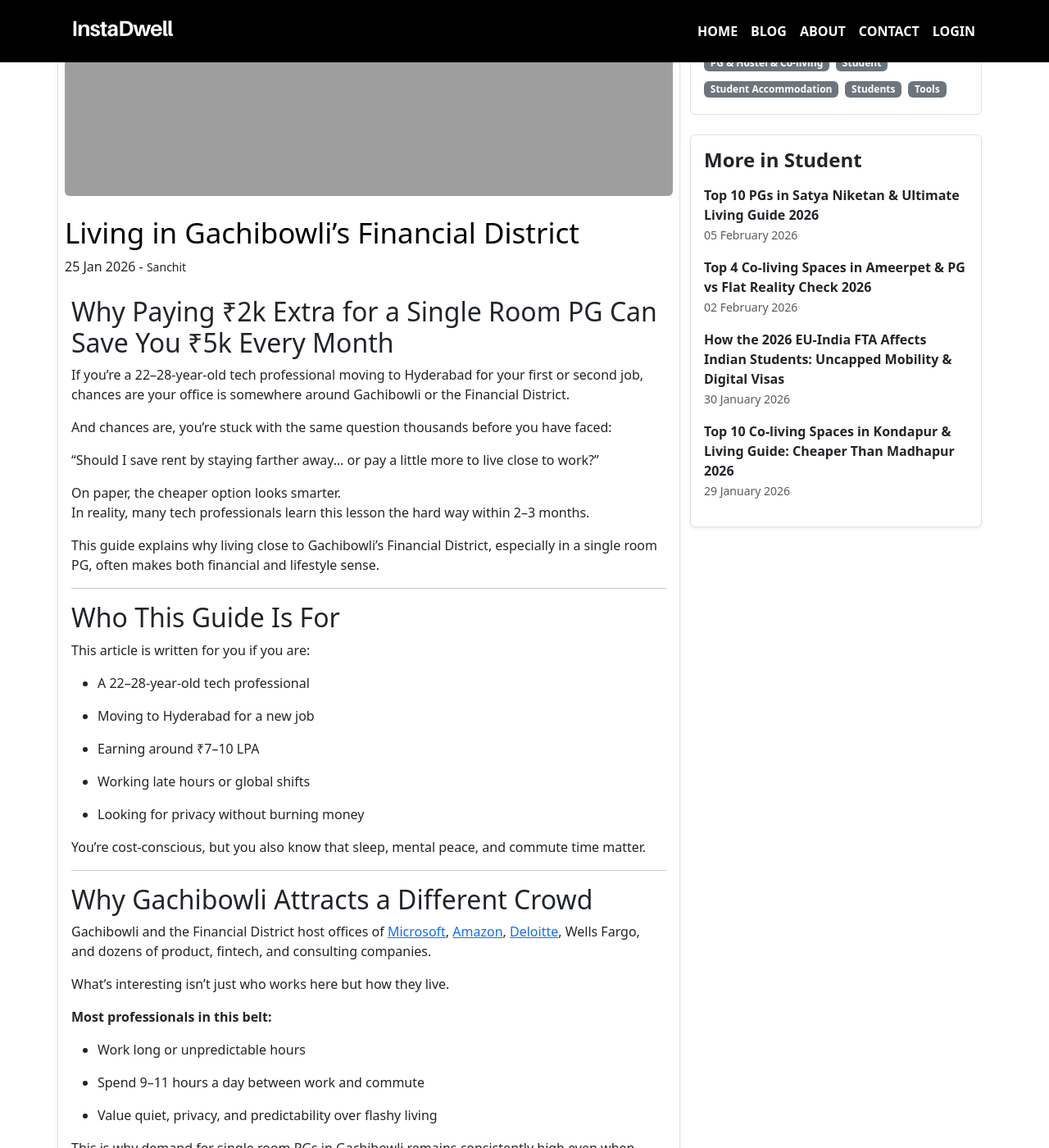
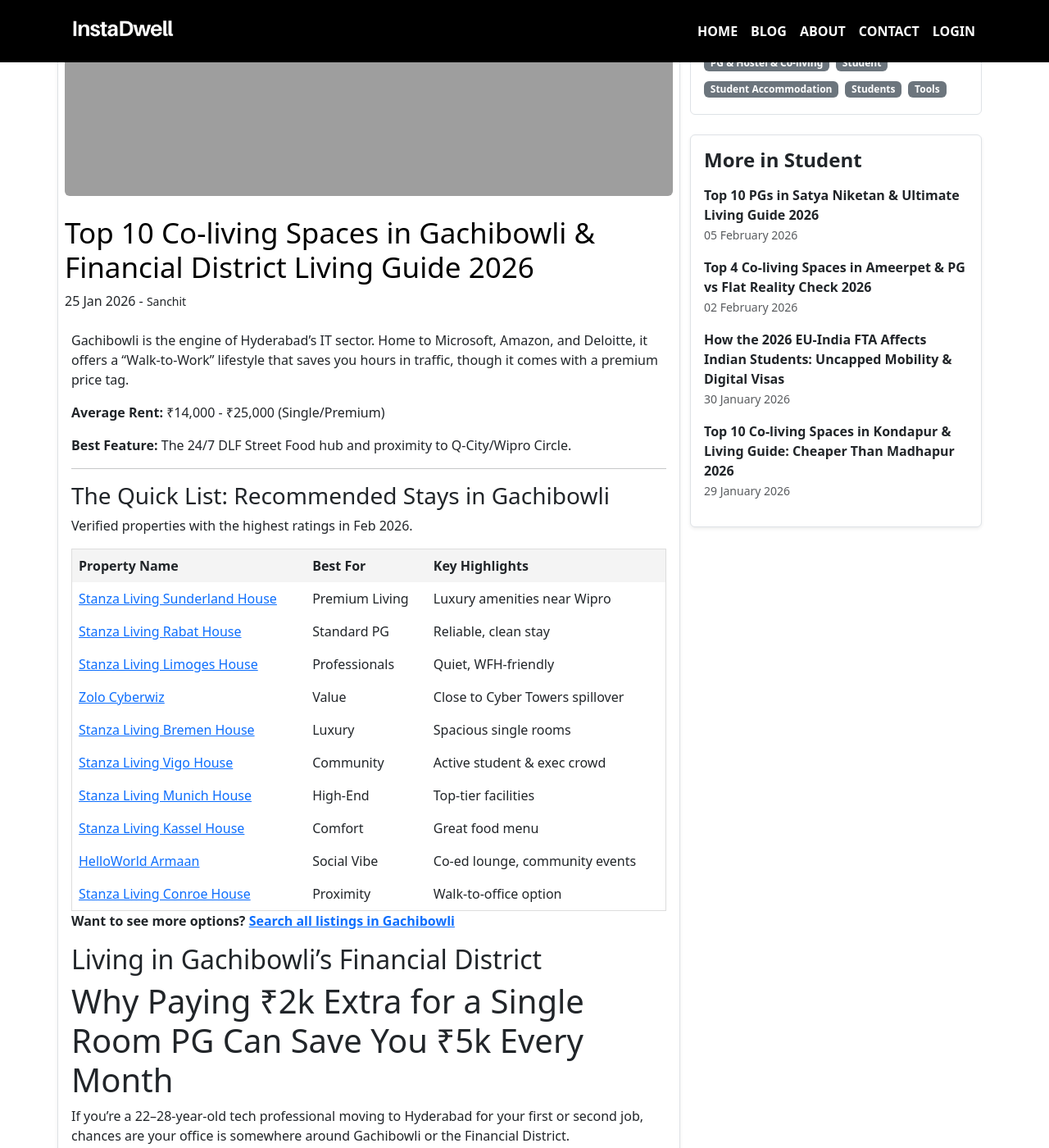
Before and after one commit to instadw/instadwell-blog, a Jekyll site: the page built from _posts/2026-1-25-top-10-co-living-spaces-in-gachibowli-and-financial-district-living-guide-2026.md, in a window 1280 px wide and 1400 px high, scrolled down 423 px. Shown: the whole window at 82% size. Built offline with Jekyll 4.4.1, drawn with Linux system fonts in a browser that asks for light colours.

Commit message:
Update and rename 2026-1-25-living-in-gachibowlis-financial-district.md to 2026-1-25-top-10-co-living-spaces-in-gachibowli-and-financial-district-living-guide-2026.md

```diff
--- a/_posts/2026-1-25-living-in-gachibowlis-financial-district.md
+++ b/_posts/2026-1-25-top-10-co-living-spaces-in-gachibowli-and-financial-district-living-guide-2026.md
@@ -1,7 +1,7 @@
 ---
-title: " Living in Gachibowli’s Financial District "
-description: " Living in Gachibowli’s Financial District? Explore rent trends, PGs, co-living options, commute, and who this area is best suited for."
-image: "/assets/images/living-in-gachibowlis-financial-district.webp"
+title: " Top 10 Co-living Spaces in Gachibowli & Financial District Living Guide 2026 "
+description: " Work in the Financial District? Compare the Top 10 Co-living Spaces in Gachibowli. Read our guide on the DLF Food scene and walk-to-work lifestyle."
+image: "/assets/images/top-10-co-living-spaces-in-gachibowli-and-financial-district-living-guide-2026.webp"
 layout: post
 permalink: /:title
 author: Sanchit
@@ -9,8 +9,37 @@
 date: 2026-1-25T09:14:00.000+05:30
 ---
 
+Gachibowli is the engine of Hyderabad’s IT sector. Home to Microsoft, Amazon, and Deloitte, it offers a "Walk-to-Work" lifestyle that saves you hours in traffic, though it comes with a premium price tag.
 
-## Why Paying ₹2k Extra for a Single Room PG Can Save You ₹5k Every Month
+**Average Rent:** ₹14,000 - ₹25,000 (Single/Premium)
+
+**Best Feature:** The 24/7 DLF Street Food hub and proximity to Q-City/Wipro Circle.
+
+
+----------
+
+###  The Quick List: Recommended Stays in Gachibowli
+
+Verified properties with the highest ratings in Feb 2026.
+
+| **Property Name**                                                                         | **Best For**   | **Key Highlights**              |
+| ----------------------------------------------------------------------------------------- | -------------- | ------------------------------- |
+| [Stanza Living Sunderland House](https://instadwell.com/properties/2807-sunderland-house) | Premium Living | Luxury amenities near Wipro     |
+| [Stanza Living Rabat House](https://instadwell.com/properties/2810-rabat-house)           | Standard PG    | Reliable, clean stay            |
+| [Stanza Living Limoges House](https://instadwell.com/properties/2811-limoges-house)       | Professionals  | Quiet, WFH-friendly             |
+| [Zolo Cyberwiz](https://instadwell.com/properties/2468-zolo-cyberwiz)                     | Value          | Close to Cyber Towers spillover |
+| [Stanza Living Bremen House](https://instadwell.com/properties/2803-bremen-house)         | Luxury         | Spacious single rooms           |
+| [Stanza Living Vigo House](https://instadwell.com/properties/2801-vigo-house)             | Community      | Active student & exec crowd     |
+| [Stanza Living Munich House](https://instadwell.com/properties/2790-munich-house)         | High-End       | Top-tier facilities             |
+| [Stanza Living Kassel House](https://instadwell.com/properties/2798-kassel-house)         | Comfort        | Great food menu                 |
+| [HelloWorld Armaan](https://instadwell.com/properties/3277-helloworld-armaan)             | Social Vibe    | Co-ed lounge, community events  |
+| [Stanza Living Conroe House](https://instadwell.com/properties/2789-conroe-house)         | Proximity      | Walk-to-office option           |
+
+
+**Want to see more options? [Search all listings in Gachibowli](https://instadwell.com/search?lat=17.4400802&lng=78.3489168&location=Gachibowli%2C%20Hyderabad%2C%20Telangana%2C%20India&city=Hyderabad&country=India)**
+
+## Living in Gachibowli’s Financial District
+# Why Paying ₹2k Extra for a Single Room PG Can Save You ₹5k Every Month
 
 If you’re a 22–28-year-old tech professional moving to Hyderabad for your first or second job, chances are your office is somewhere around Gachibowli or the Financial District.
 
```
